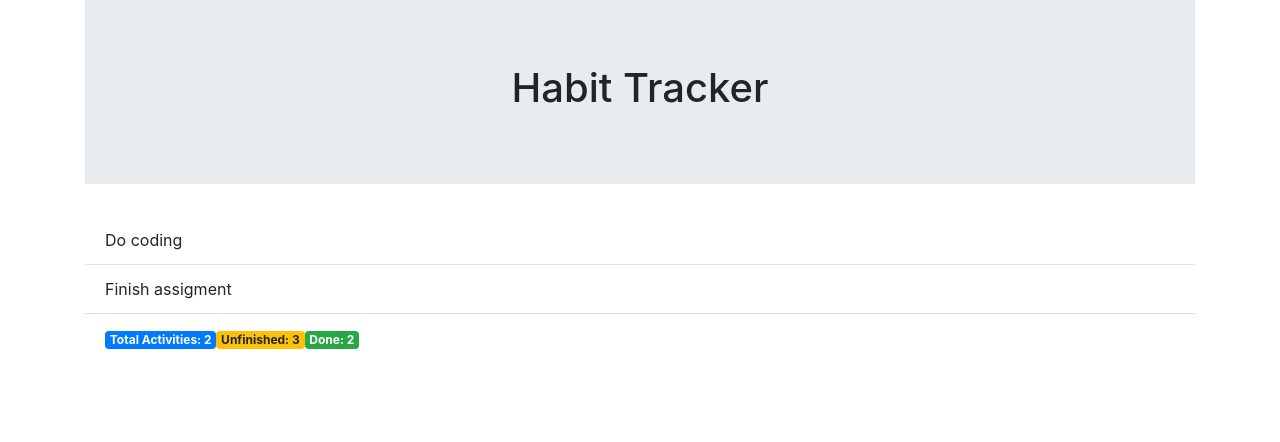
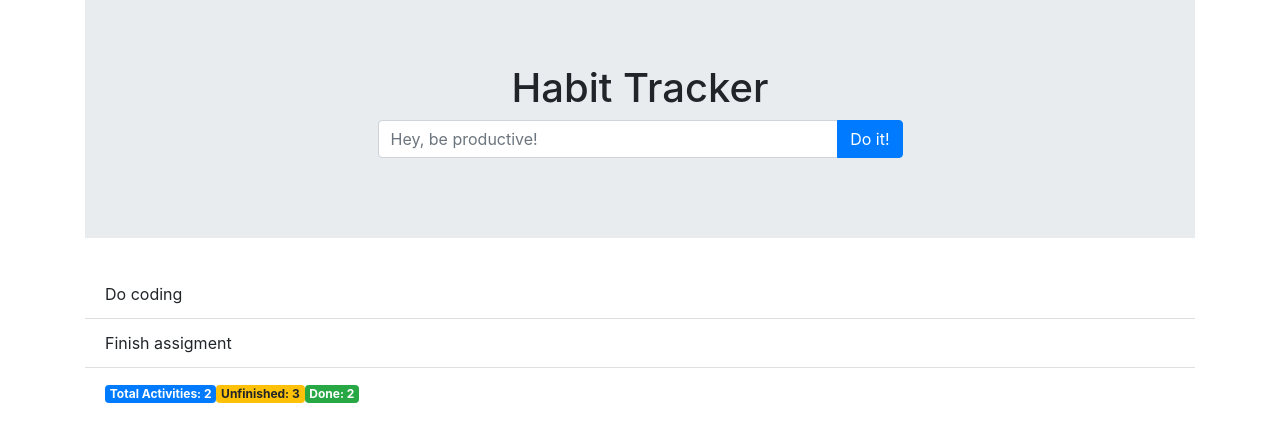
Before and after one commit to vondivino/habit-tracker, a React (Create React App) app: page / in a window 1280 px wide. Shown: the top 442 px of the page. Built offline with nearby package versions, Linux system fonts and the light colour scheme.

Commit message:
added HabitForm

```diff
--- /dev/null
+++ b/src/components/HabitForm.js
@@ -0,0 +1,19 @@
+import React from 'react';
+
+import { InputGroup, FormControl, Button } from 'react-bootstrap';
+
+const HabitForm = (props) => {
+    return (
+        <InputGroup className="mb-3">
+            <FormControl
+                placeholder="Hey, be productive!"
+                aria-label="Hey, be productive!"
+            />
+            <InputGroup.Append>
+                <Button variant="primary">Do it!</Button>
+            </InputGroup.Append>
+        </InputGroup>
+    )
+}
+
+export default HabitForm;
--- a/src/components/Header.js
+++ b/src/components/Header.js
@@ -1,16 +1,28 @@
 import React from 'react';
+
 import {
     Jumbotron,
     Container,
+    Row,
+    Col
 } from 'react-bootstrap';
+
+import HabitForm from './HabitForm';
 
 import PropTypes from 'prop-types';
 
 const Header = ({ title }) => {
     return (
         <Jumbotron fluid>
-            <Container style={{ textAlign:'center' }}>
-                <h1>{ title }</h1>
+            <Container>
+                <Row className="justify-content-md-center">
+                    <h1>{ title }</h1>
+                </Row>
+                <Row className="justify-content-md-center">
+                    <Col xs={6}>
+                        <HabitForm />
+                    </Col>
+                </Row>
             </Container>
         </Jumbotron>
     )
```
